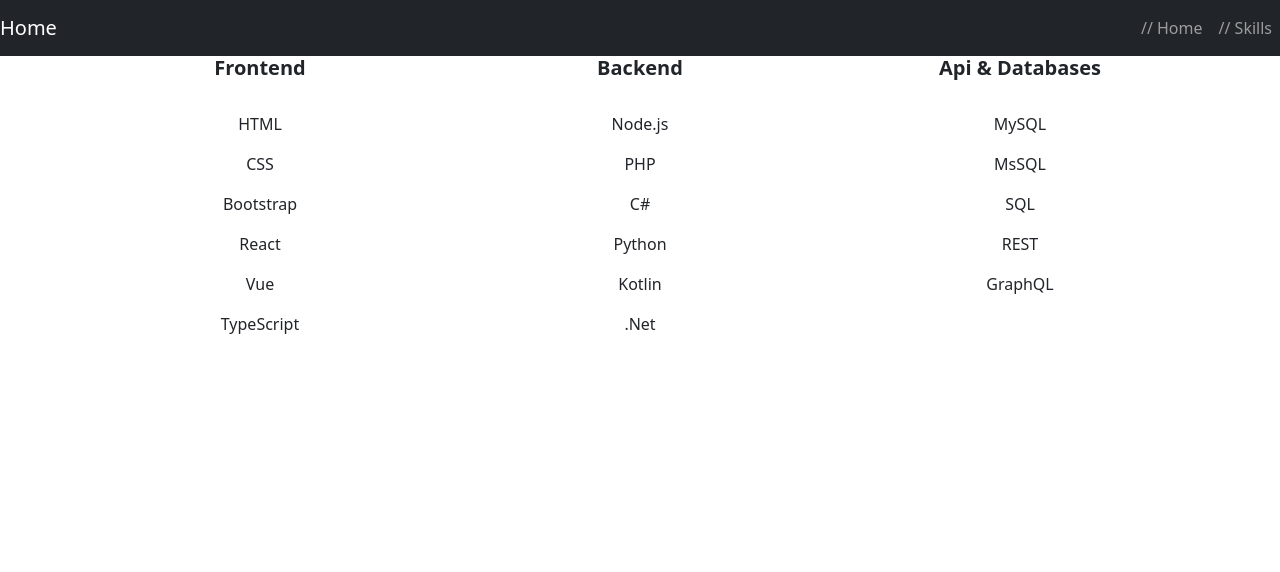
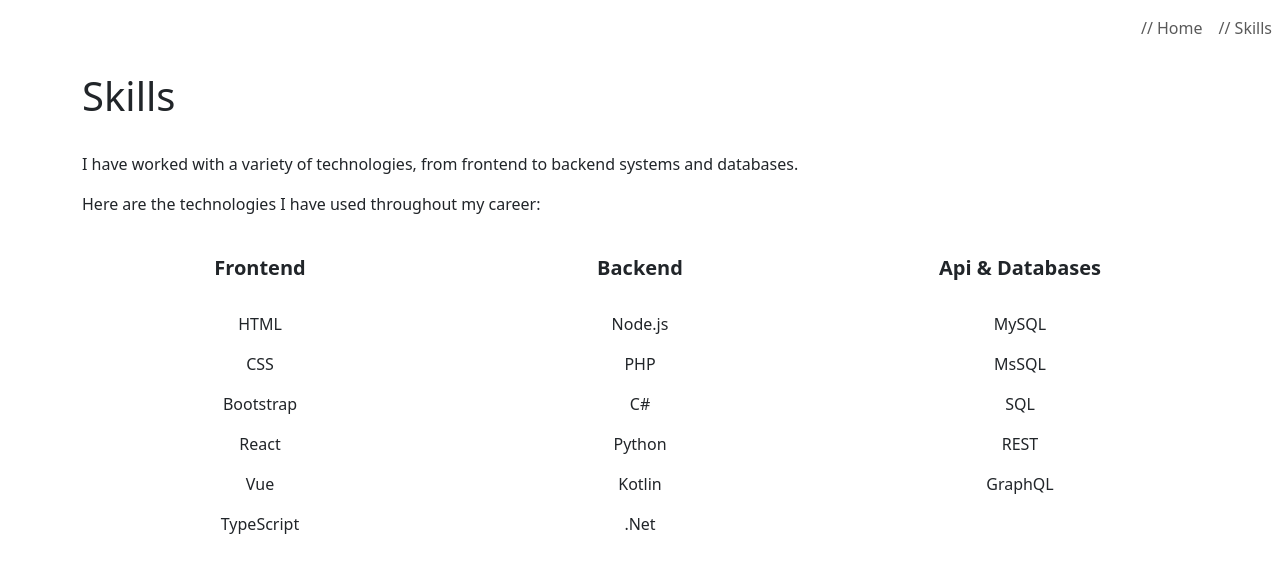
Before and after one commit to Rex77pro/Kronborg, a React (Create React App) app: page /Skills in a window 1280 px wide. Shown: the top 572 px of the page. Built offline with nearby package versions, Linux system fonts and the light colour scheme.

Commit message:
style(nav): Custom navbar
1. Create Custom navbar

```diff
--- a/src/App.js
+++ b/src/App.js
@@ -1,6 +1,7 @@
 import React from 'react';
 import { Nav, Navbar } from 'react-bootstrap';
 import { BrowserRouter as Router, Route, Routes } from 'react-router-dom';
+import MyNavbar from './Components/Navbar';
 import HomePage from './Pages/HomePage';
 import SkillPage from './Pages/SkillsPage';
 import './App.css';
@@ -9,15 +10,7 @@
 function App() {
   return (
     <Router>
-      <Navbar bg='dark' variant='dark' expand='lg'>
-        <Navbar.Brand href='/'>Home</Navbar.Brand>
-        <Navbar.Toggle aria-controls='basic-navbar-nav' />
-        <Navbar.Collapse id='basic-navbar-nav' />
-          <Nav classname='me-auto'>
-            <Nav.Link href='/'>// Home</Nav.Link>
-            <Nav.Link href='/skills'>// Skills</Nav.Link>
-          </Nav>
-      </Navbar>
+      <MyNavbar />
       <Routes>
         <Route path='/' element={< HomePage/>} />
         <Route path='/Skills' element={< SkillPage/>} />
--- /dev/null
+++ b/src/Components/Navbar.js
@@ -0,0 +1,43 @@
+import React from "react";
+import { Nav, Navbar } from "react-bootstrap";
+import { useLocation } from "react-router-dom";
+
+const MyNavbar = () => {
+    const location = useLocation();
+
+    const getNavbarStyle = () => {
+        switch(location.pathname) {
+            case '/':
+                return { bg: 'dark', variant: 'dark'};
+            default:
+                return {}
+        }
+    };
+
+    const { bg, variant } = getNavbarStyle();
+
+    return (
+        <Navbar bg={bg} variant={variant} expand='lg'>
+            {/* <Navbar.Brand href="/">Home</Navbar.Brand> */}
+            <Navbar.Toggle aria-controls="basic-navbar-nav" />
+            <Navbar.Collapse id="basic-navbar-nav">
+                <Nav className ='ms-auto'>
+                    <Nav.Link href='/'>// Home</Nav.Link>
+                    <Nav.Link href='/skills'>// Skills</Nav.Link>
+                </Nav>
+            </Navbar.Collapse>
+        </Navbar>
+    );
+};
+
+export default MyNavbar;
+
+{/* <Navbar bg='dark' variant='dark' expand='lg'>
+    <Navbar.Brand href='/'>Home</Navbar.Brand>
+    <Navbar.Toggle aria-controls='basic-navbar-nav' />
+    <Navbar.Collapse id='basic-navbar-nav' />
+        <Nav classname='me-auto'>
+            <Nav.Link href='/'>// Home</Nav.Link>
+            <Nav.Link href='/skills'>// Skills</Nav.Link>
+        </Nav>
+</Navbar> */}
--- a/src/Pages/SkillsPage.js
+++ b/src/Pages/SkillsPage.js
@@ -3,8 +3,19 @@
 const SkillPage = () => {
     return (
         <div>
+            <div className='container pt-3'>
+                <h1>Skills</h1>
+                <div class='row'>
+                    <div class='col'>
+                        <br></br>
+                        <p>I have worked with a variety of technologies, from frontend to backend systems and databases.</p>
+                        <p>Here are the technologies I have used throughout my career:</p>
+                    </div>
+                </div>
+            </div>
             <div className='container pt-7' style={{ textAlign: 'center'}}>
-                <div class="row" >
+                <br></br>
+                <div class='row' >
                     <div class='col'>
                         <h5 className='fw-bold'>Frontend</h5>
                         <br></br>
```
